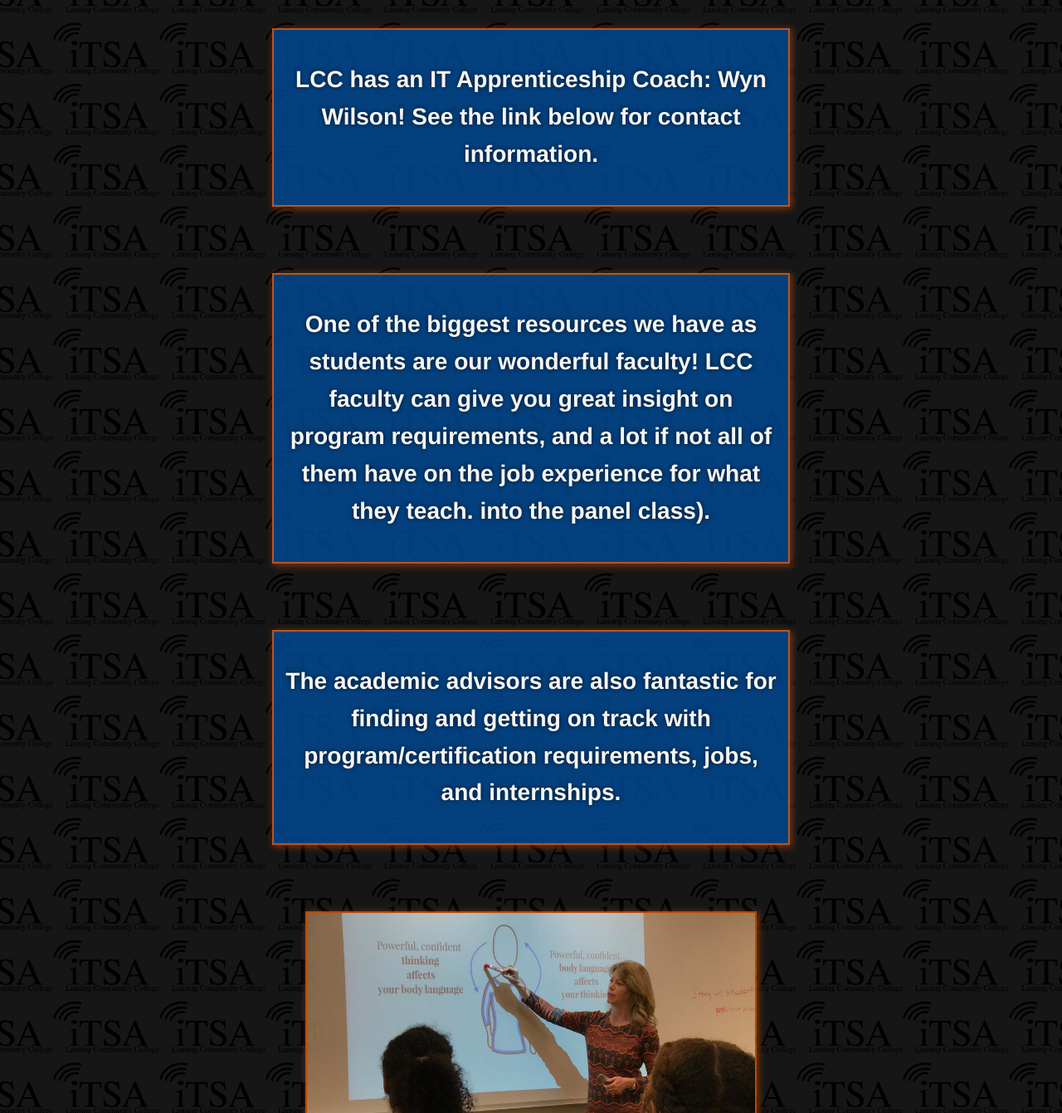
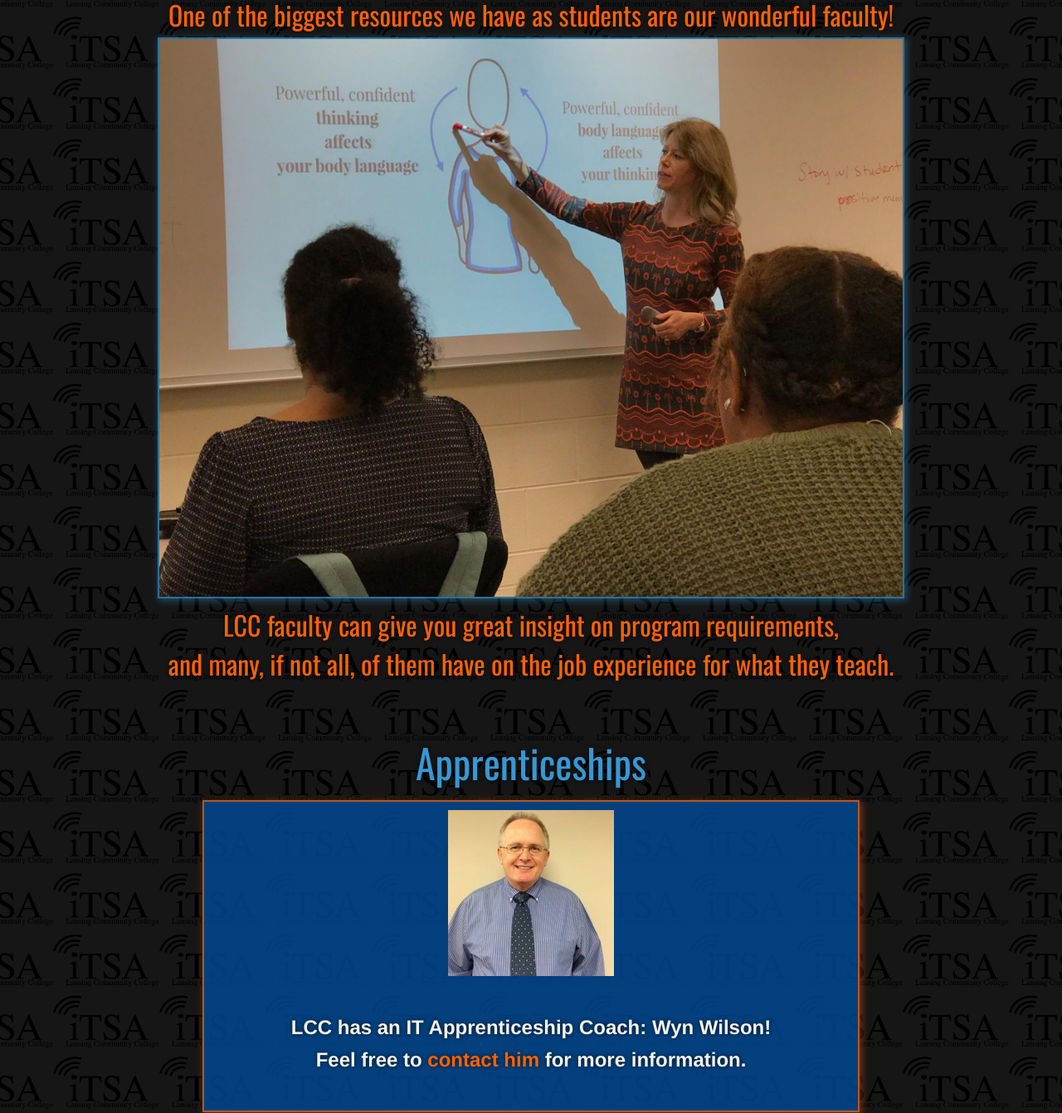
Before and after one commit to TeamMonday/itsaWeb, a plain HTML site: page web_site/resources.html in a window 1280 px wide. Shown: the part 168-1509 px from the top of the page at 83% size. Drawn offline with nearby package versions, Linux system fonts and the light colour scheme.

Commit message:
Made changes based on usability survey.

```diff
--- a/web_site/css/style_rework.css
+++ b/web_site/css/style_rework.css
@@ -149,6 +149,12 @@ main .panel a {
     width: 90%
 }
 
+.flexImgBlue {
+    border: 2px solid rgba(54, 152, 212, .7);
+    box-shadow: 2px 2px 8px 1px rgba(54, 152, 212, .4);
+    width: 70%
+}
+
  /*---------------Responsive class--------------------------------*/
 .flex {
     display: flex;
@@ -161,6 +167,26 @@ main .panel a {
 .flex div {
     width: 600px;
     margin: 40px;
+}
+
+figcaption h3, figcaption h4 {
+    font-family: 'Oswald', sans-serif;
+    font-weight: lighter;
+    text-shadow: 0 0 5px rgba(7, 7, 7, 0.8);
+    margin-top: 4px;
+    margin-bottom: 4px;
+}
+
+figcaption h3 {
+    color: #3698d4;
+}
+
+figcaption h4 {
+    color: rgb(255, 98, 0);
+}
+
+.wilson {
+    width: 60%;
 }
 
 /*------------------------------------end of display elements--------------------------------*/
--- a/web_site/resources.html
+++ b/web_site/resources.html
@@ -1,11 +1,9 @@
 <!DOCTYPE html>
 <html lang="en">
-<!-- itsa_template.html -->
-<!--This is a rework of the template based on suggestions from the in-person meeting-->
 
 <head>
 	<meta charset="utf-8" />
-	<title>ITSA - Page Template</title>
+	<title>ITSA - Resources</title>
 	<link rel="stylesheet" href="css/style_rework.css" >
 	<link href="https://fonts.googleapis.com/css?family=Oswald" rel="stylesheet">
 	<link rel="stylesheet" href="https://use.fontawesome.com/releases/v5.5.0/css/all.css" integrity="sha384-B4dIYHKNBt8Bc12p+WXckhzcICo0wtJAoU8YZTY5qE0Id1GSseTk6S+L3BlXeVIU" crossorigin="anonymous">
@@ -43,43 +41,26 @@
 
 <!------------------------------main (place your item in here)------------>
 <main>
-    <h1 class="mainH1">Resources</h1>
+	<h1 class="mainH1">Resources</h1>
 
-    <div class="flex">
-	<div class="panel">
-		<h3>
-            LCC has an IT Apprenticeship Coach: Wyn Wilson! See the link below for contact
-            information.
-		</h3>
+	<figcaption><h4 style="font-size: 2em">One of the biggest resources we have as students are our wonderful faculty!</h4></figcaption>
+	<img alt="Learning" class="flexImgBlue" src="images/resources/teaching.jpg">
+    <figcaption><h4 style="font-size: 2em">
+		LCC faculty can give you great insight on program requirements,<br>
+		and many, if not all, of them have on the job experience for what they teach.</h4>
+	</figcaption>
+
+	<h1 class="mainH1" style="margin-top: 60px">Apprenticeships</h1>
+	<div class="panel wilson">
+		<img alt="Wyn Wilson"src="images/resources/wilson.jpg">
+		<h4>
+			LCC has an IT Apprenticeship Coach: Wyn Wilson!<br>
+			Feel free to <a href="mailto:wilsonjw@lcc.edu">contact him</a> for more information.
+		</h4>
     </div>
 
-    <div class="panel">
-            <h3>
-                One of the biggest resources we have as students are our wonderful faculty!
-                LCC faculty can give you great insight on program requirements,
-                and a lot if not all of them have on the job experience for what they teach.
-                into the panel class).
-            </h3>
-    </div>
-    </div>
-
-    <div class="flex">
-    <div class="panel">
-            <h3>
-                The academic advisors are also fantastic for finding and getting on track with program/certification
-                requirements, jobs, and internships.
-            </h3>
-        </div>
-        <div>
-            <img alt="Learning" class="flexImg" src="images/resources/teaching.jpg">
-        </div>
-    </div>
-
-			<h1 class="mainH1">
-                Here are some some additional resources to help you find your
-                <em style="text-shadow: 0px 0px 20px rgba(255, 98, 0, .7);">Path to Success</em>:
-			</h1>
-
+	 <h1 class="mainH1" style="margin-top: 60px">The ITSA is here to help you find your<br>
+			 <em style="text-shadow: 0px 0px 20px rgba(255, 98, 0, .7);">Path to Success</em></h1>
 
             <ul id="resourceList">
                 <li> <a href="http://www.lcc.edu/scholarships/application/"> LCC Scholarships</a></li><br>
@@ -88,7 +69,9 @@
                 <li> <a href="http://www.lcc.edu/ces/" >Career & Employment Services</a></li><br>
                 <li><a href="http://www.lcc.edu/ces/jobsearch/interships_coops/">Internships</a></li><br>
 
-            </ul>
+			</ul>
+
+
 
 
 </main>
```
Also changed, not shown: web_site/css/home_style.css (+17 -17 lines), web_site/index.html (+14 -9 lines), web_site/images/resources/wilson.jpg (added).
